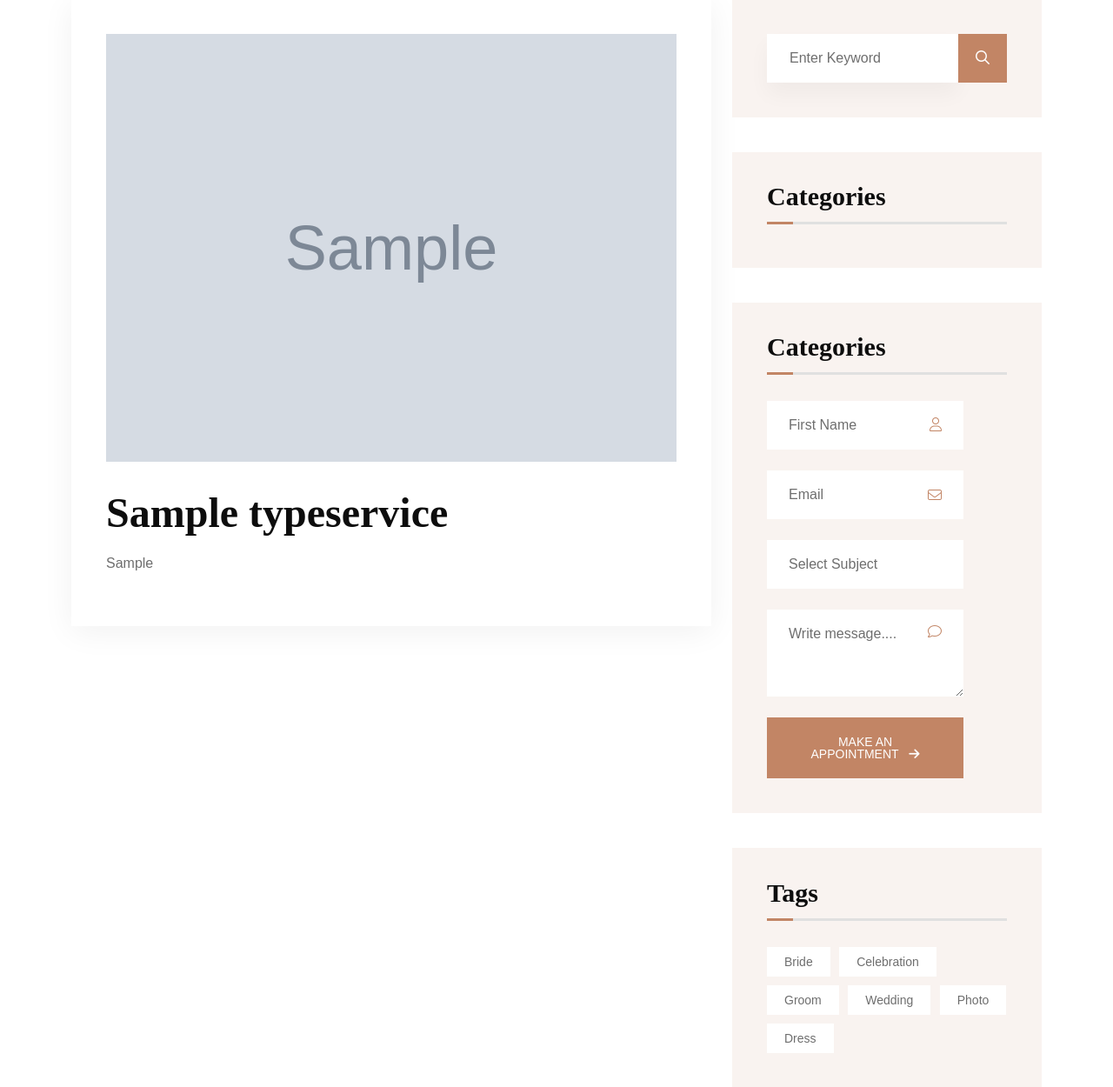
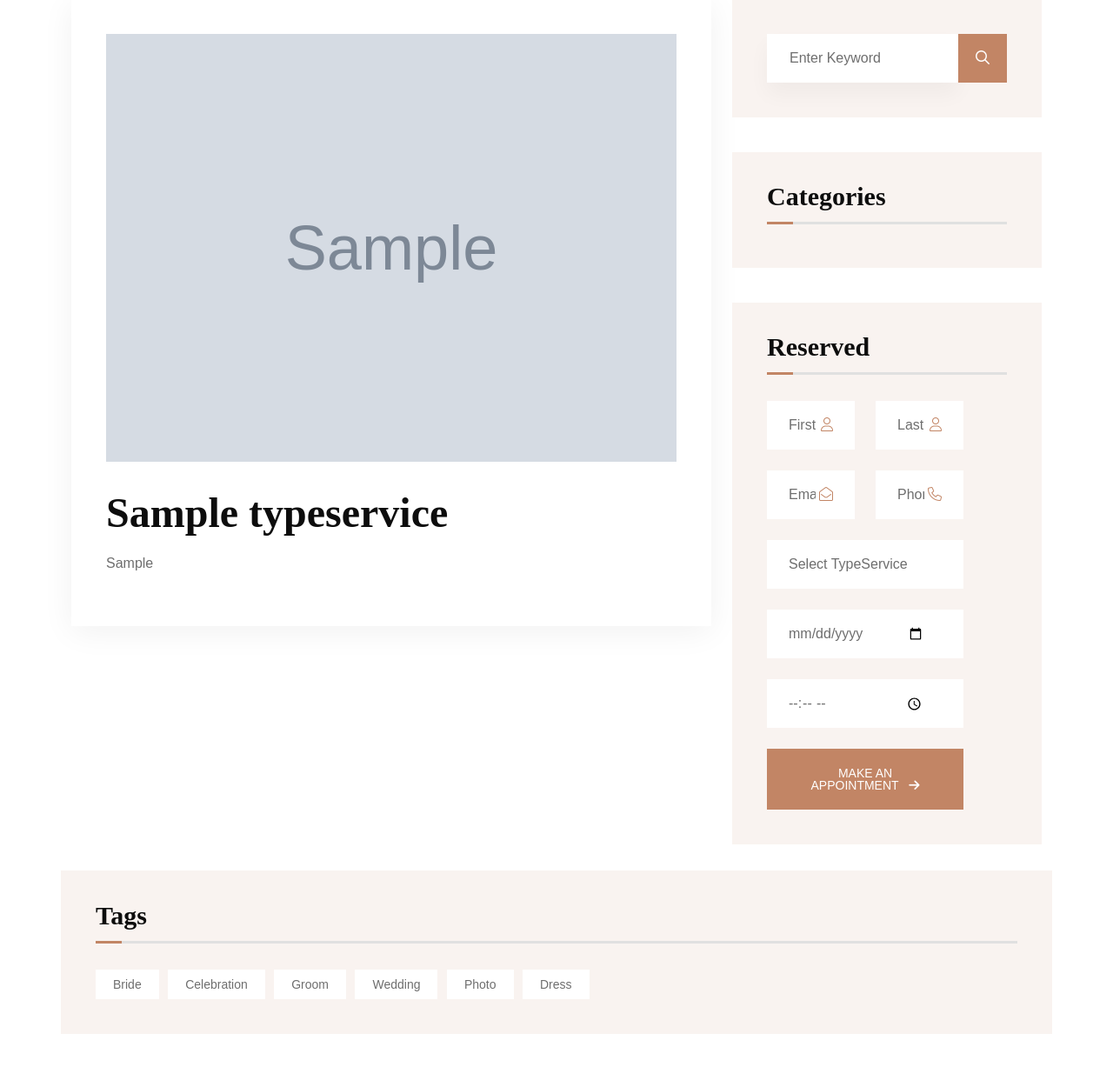
Before and after one commit to shirinba00/project_beutyservice, a Django app: a page that uses service/templates/service/detail_service.html in a window 1280 px wide. Shown: the part 920-2170 px from the top of the page at 87% size. Run offline with Django 5.2, Linux system fonts and the light colour scheme; tables that the repository leaves empty hold one stand-in row (values such as "Sample post"); grey boxes marked "Sample" are stand-in pictures; some libraries are stand-ins or nearby versions.

Commit message:
create model personservice for display information teamservices

```diff
--- a/service/models.py
+++ b/service/models.py
@@ -32,17 +32,19 @@
 
 class PersonService(models.Model):
     user = models.OneToOneField(CustomUser,on_delete=models.PROTECT)
-    phone_number = models.CharField(max_length=25,verbose_name='phone_number', )
-    birth_date = models.DateField(verbose_name='birth_date', null=True, blank=True)
-    gender = models.BooleanField(null=True, blank=True)
-    information = models.TextField(verbose_name='information')
-    picture = models.ImageField(upload_to='personservice_picture/',verbose_name='personservice_picture',
-                                 null=True, blank=True)
+    image = models.ImageField(upload_to='personservice_picture/',)
+    phone= models.CharField(max_length=25, blank=True ,null=True,)
+    information_short = models.TextField(blank=True ,null=True,)
+    description = RichTextUploadingField(blank=True, null=True)
+    instagram = models.CharField(max_length=50,blank=True ,null=True,)
+    linkedin = models.CharField(max_length=50,blank=True ,null=True,)
+    facebook = models.CharField(max_length=50,blank=True ,null=True,)
+    pinterest = models.CharField(max_length=50,blank=True ,null=True,)
     typeservice = models.ForeignKey('TypeService',on_delete=models.PROTECT,blank=True,verbose_name='typeservice',
                                          related_name='typeservice_personservice')
 
     def __str__(self):
-        return self.phone_number
+        return self.user.last_name
 
 
 
--- a/service/templates/service/detail_service.html
+++ b/service/templates/service/detail_service.html
@@ -1,7 +1,5 @@
 {% extends '_base.html' %}
 {% load static %}
-
-
 {% block page_title %}detail service{% endblock %}
 {% block content %}
 
@@ -58,29 +56,54 @@
                             </ul>
                         </div>
                         <div class="widget widget_categories">
-                            <h3 class="widget_title">Categories</h3>
+                            <h3 class="widget_title">Reserved</h3>
                             <div class="appointment-form wow fadeInUp">
-                                <div class="row">
-                                    <div class="form-group col-12"><i class="fa-light fa-user"></i> <input type="text"
-                                            placeholder="First Name" class="form-control"></div>
-                                    <div class="form-group col-12"><i class="fa-light fa-envelope"></i> <input
-                                            type="text" placeholder="Email" class="form-control"></div>
-                                    <div class="form-group col-12"><i class="fa-regular fa-tag"></i> <select
-                                            name="subject" id="subject" class="form-select nice-select">
-                                            <option value="" disabled="disabled" selected="selected" hidden>Select
-                                                Subject</option>
-                                            <option value="Engine Diagnostics">Spa & Massage</option>
-                                            <option value="Facial & Massage">Facial & Massage</option>
-                                            <option value="Engine Diagnostics">Head Massage</option>
-                                            <option value="Sports Massage">Sports Massage</option>
-                                            <option value="Stone Massage">Stone Massage</option>
-                                        </select></div>
-                                    <div class="form-group col-12"><textarea name="message" id="message" cols="30"
-                                            rows="3" class="form-control" placeholder="Write message...."></textarea> <i
-                                            class="fal fa-comment"></i></div>
-                                    <div class="btn-group justify-content-center justify-content-lg-start"><button
-                                            class="th-btn fw-btn">Make An Appointment <i
-                                                class="fa-solid fa-arrow-right ms-2"></i></button></div>
+
+                            <form method="post" action="{% url 'service:typeservice' %}">
+                                {% csrf_token %}
+
+                                    <div class="row">
+                                        <div class="col-md-6 form-group">
+                                            <i class="fa-sharp fa-light fa-user"></i>
+                                            <input type="text" id="firstname" name="firstname" placeholder="First Name" class="form-control">
+                                        </div>
+                                        <div class="col-md-6 form-group">
+                                            <i class="fa-sharp fa-light fa-user"></i>
+                                            <input type="text" id="lastname" name="lastname" placeholder="Last Name" class="form-control">
+                                        </div>
+                                        <div class="col-md-6 form-group">
+                                            <i class="fa-light fa-envelope-open"></i>
+                                            <input type="email" id="email" name="email" placeholder="Email Address" class="form-control">
+                                        </div>
+                                        <div class="col-md-6 form-group">
+                                            <i class="fa-light fa-phone"></i>
+                                            <input type="text" id= "phone" name="phone" placeholder="Phone Number" class="form-control">
+                                        </div>
+                                        <div class="form-group col-12">
+                                            <i class="fa-regular fa-tag"></i>
+                                            <select name="service"  id= "service" type ="service" class="form-select nice-select">
+                                                <option value="" disabled="disabled" selected="selected" hidden>Select TypeService</option>
+                                                {% for service1 in typeservice2 %}
+                                                    <option value="{{ service1.id }}">{{ service1.name }}</option>
+                                                {% endfor %}
+                                            </select>
+                                        </div>
+                                        <div class="form-group col-12">
+                                            <input type="date"  id="date" name="date" class="date-pick form-control" placeholder="Select Date">
+                                            <!-- <i class="fa-light fa-calendar-days"></i> -->
+                                        </div>
+
+                                        <div class="form-group col-12">
+                                            <input type="time" id="time" name="time" class="time-pick form-control" placeholder="Select Time">
+                                            <!-- <i class="fa-light fa-clock"></i> -->
+                                        </div>
+                                        <div class="btn-group justify-content-center justify-content-xl-start">
+                                            <button type="submit" class="th-btn style3 fw-btn">Make An Appointment
+                                                <i class="fa-solid fa-arrow-right ms-2"></i></button>
+                                        </div>
+                                    </div>
+
+                            </form>
                                 </div>
                             </div>
                         </div>
--- a/service/templates/service/service.html
+++ b/service/templates/service/service.html
@@ -136,5 +136,3 @@
     </div>
 
    {% endblock content %}
-
-</html>
--- /dev/null
+++ b/service/templates/service/team.html
@@ -0,0 +1 @@
+<h1>sdfsf</h1>
--- a/service/urls.py
+++ b/service/urls.py
@@ -12,7 +12,8 @@
     path ('service/', views.AllTypeServiceView.as_view() ,name = 'typeservice'),
     path('<slug:slug>/', views.DetailTypeServiceView.as_view(), name='detail_service'),
     path('category/<slug>/', views.CategoryAndSubView.as_view(), name='category_sub'),
-    # path('reserve/', views.reserve_service, name='reserve_service'),
+    path ('team/', views.PessonServiceView.as_view() ,name = 'person_service'),
+
 
 
 
--- a/service/views.py
+++ b/service/views.py
@@ -1,9 +1,12 @@
 from django.shortcuts import get_object_or_404, redirect, render
 from django.views import View
 from django.contrib import messages
-from .models import Category, ReserveService, TypeService
+from .models import Category, ReserveService, TypeService,PersonService
 from .forms import *
 from django.db.models import Q
+
+from django.views.generic import ListView
+
 
 
 # display all typeservice
@@ -36,6 +39,8 @@
         typeservice = get_object_or_404(TypeService, slug=slug)
         category = Category.objects.filter(sub_cat=False)
         form = SearchTypeService()
+        reserveservice_form = ReserveServiceForm()
+        typeservice2 = TypeService.objects.all()
         if 'search' in request.GET:
            form = SearchTypeService(request.GET)
         if form.is_valid():
@@ -45,8 +50,22 @@
         if slug:
             typeservice_slug = get_object_or_404(TypeService, slug=slug)
         context = {'typeservice': typeservice,'typeservice_slug': typeservice_slug,
-                    'category': category,'form' : form ,}
+                    'category': category,'form' : form ,
+                    'reserveservice_form':reserveservice_form,'typeservice2': typeservice2,}
         return render(request, 'service/detail_service.html', context)
+    def post(self, request):
+        reserveservice_form = ReserveServiceForm(request.POST)
+        typeservice2 = TypeService.objects.all()
+        if reserveservice_form.is_valid():
+            reserveservice_form.save()
+            messages.success(request, 'Your reservation has been successfully submitted.')
+            return redirect('service:detail_service')
+        else:
+            messages.error(request, 'Failed to submit reservation. Please check the form.')
+            typeservice2 = TypeService.objects.all()
+            context = {'typeservice2': typeservice2, 'form': reserveservice_form}
+            return render(request, 'service/service.html', context)
+
 
 
 # Display List Category
@@ -58,3 +77,10 @@
             category_slug = get_object_or_404(Category, slug=slug)
         context = {'category': category,'category_slug':category_slug,'typeservice':typeservice,}
         return render(request, 'service/service.html', context)
+
+
+class PessonServiceView(View):
+    def get(self, request):
+        personservice = PersonService.objects.all()
+        context = {'personservice': personservice,}
+        return render(request, 'service/team.html', context)
```
Also changed, not shown: pages/templates/pages/AboutUs.html (+47 -27 lines), pages/views.py (+18 -1 lines), service/admin.py (+21 -13 lines), service/forms.py (+0 -9 lines), service/migrations/0008_remove_personservice_birth_date_and_more.py (added).
